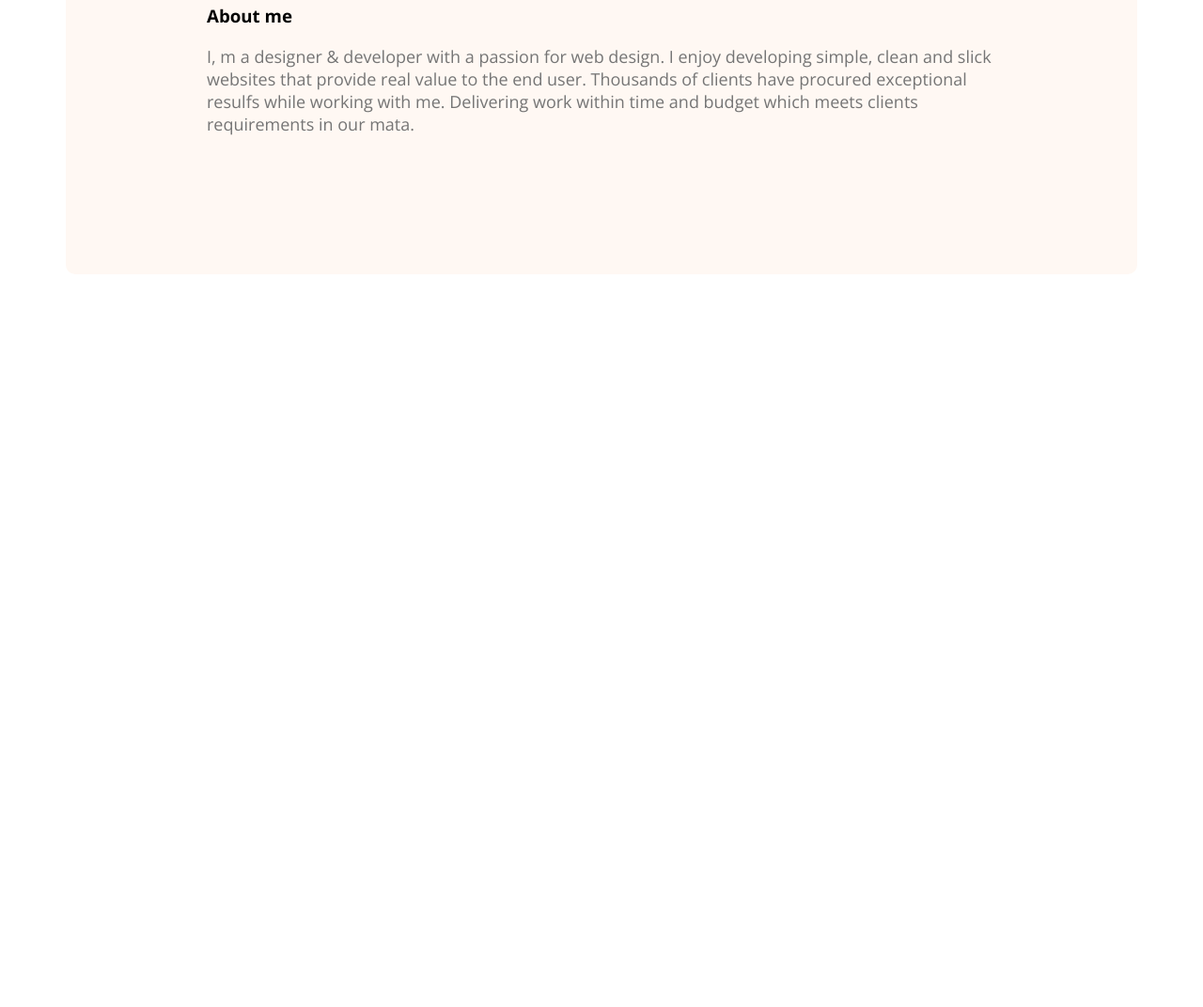
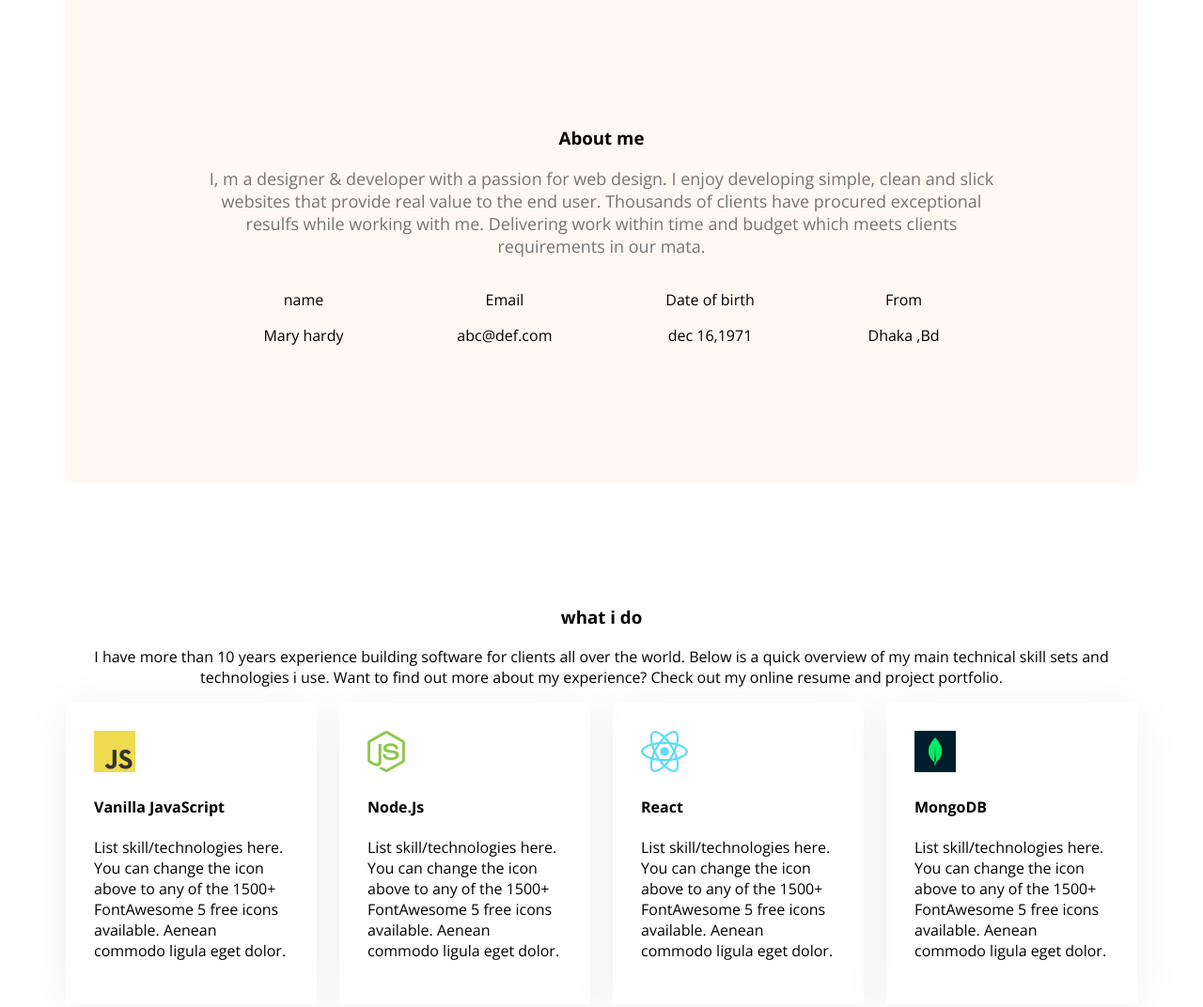
Before and after one commit to Amitav174/web-dev-portfolio, a plain HTML site: page index.html in a window 1280 px wide. Shown: the part 1067-2139 px from the top of the page at 94% size. Before the commit the page ends 1367 px from the top, so only its background shows below. Drawn offline with nearby package versions, Linux system fonts and the light colour scheme.

Commit message:
portfolio container section

```diff
--- a/index.html
+++ b/index.html
@@ -50,6 +50,74 @@
           while working with me. Delivering work within time and budget which
           meets clients requirements in our mata.
         </p>
+        <div class="about-items">
+          <!--.about-item*4>p.item-title+p.item-descrription-->
+          <div class="about-item">
+            <p class="item-title">name</p>
+            <p class="item-descrription">Mary hardy</p>
+          </div>
+          <div class="about-item">
+            <p class="item-title">Email</p>
+            <p class="item-descrription">abc@def.com</p>
+          </div>
+          <div class="about-item">
+            <p class="item-title">Date of birth</p>
+            <p class="item-descrription">dec 16,1971</p>
+          </div>
+          <div class="about-item">
+            <p class="item-title">From</p>
+            <p class="item-descrription">Dhaka ,Bd</p>
+          </div>
+        </div>
+      </section>
+      <!--what i do my section start-->
+      <section class="skills">
+        <h3 class="section-title text-center">what i do</h3>
+        <p class="sectiion-description text-center">
+          I have more than 10 years experience building software for clients all
+          over the world. Below is a quick overview of my main technical skill
+          sets and technologies i use. Want to find out more about my
+          experience? Check out my online resume and project portfolio.
+        </p>
+        <div class="skills-container">
+          <!--.skill*4>img+h4.skill-title+p.skill-description-->
+          <div class="skill">
+            <img src="images/icons/js.png" alt="" />
+            <h4 class="skill-title">Vanilla JavaScript</h4>
+            <p class="skill-description">
+              List skill/technologies here. You can change the icon above to any
+              of the 1500+ FontAwesome 5 free icons available. Aenean commodo
+              ligula eget dolor.
+            </p>
+          </div>
+          <div class="skill">
+            <img src="images/icons/nodejs.png" alt="" />
+            <h4 class="skill-title">Node.Js</h4>
+            <p class="skill-description">
+              List skill/technologies here. You can change the icon above to any
+              of the 1500+ FontAwesome 5 free icons available. Aenean commodo
+              ligula eget dolor.
+            </p>
+          </div>
+          <div class="skill">
+            <img src="images/icons/react.png" alt="" />
+            <h4 class="skill-title">React</h4>
+            <p class="skill-description">
+              List skill/technologies here. You can change the icon above to any
+              of the 1500+ FontAwesome 5 free icons available. Aenean commodo
+              ligula eget dolor.
+            </p>
+          </div>
+          <div class="skill">
+            <img src="images/icons/mongo.png" alt="" />
+            <h4 class="skill-title">MongoDB</h4>
+            <p class="skill-description">
+              List skill/technologies here. You can change the icon above to any
+              of the 1500+ FontAwesome 5 free icons available. Aenean commodo
+              ligula eget dolor.
+            </p>
+          </div>
+        </div>
       </section>
     </main>
     <footer></footer>
--- a/style/portfolio.css
+++ b/style/portfolio.css
@@ -30,6 +30,9 @@
 .section-description {
   font-size: 18px;
   color: #757575;
+}
+.text-center {
+  text-align: center;
 }
 /*header section*/
 .header {
@@ -86,8 +89,30 @@ main {
   max-width: 1140px;
   margin: 0 auto;
 }
+main section {
+  margin-top: 130px;
+  margin-bottom: 130px;
+}
+
 /*about styles*/
 .about {
   border-radius: 10px;
   padding: 130px 150px;
+  text-align: center;
 }
+.about-items {
+  display: flex;
+  justify-content: space-around;
+}
+.item-description {
+  font-weight: 600;
+}
+/*skill section style */
+.skills-container {
+  display: flex;
+  gap: 24px;
+}
+.skill {
+  padding: 30px;
+  box-shadow: 0px 6px 50px 0px rgba(0, 0, 0, 0.06);
+}
```
